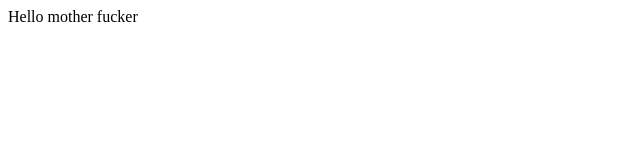
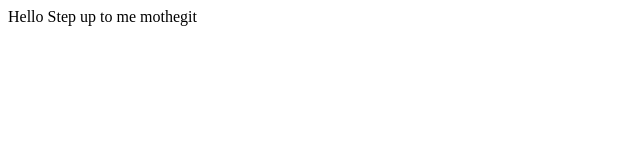
Before and after one commit to Pascal-Jambo/Deme-Repo, a plain HTML site: page index.html in a window 1280 px wide. Shown: the full height of the page, 0-640 px from the left. Drawn offline with Linux system fonts and the light colour scheme.

Commit message:
add this to me

```diff
--- a/index.html
+++ b/index.html
@@ -1 +1 @@
-<div>Hello mother fucker</div>
+<div>Hello Step up to me mothegit</div>
```
